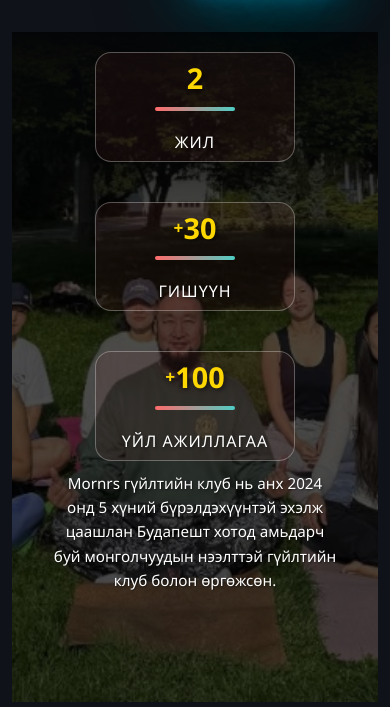
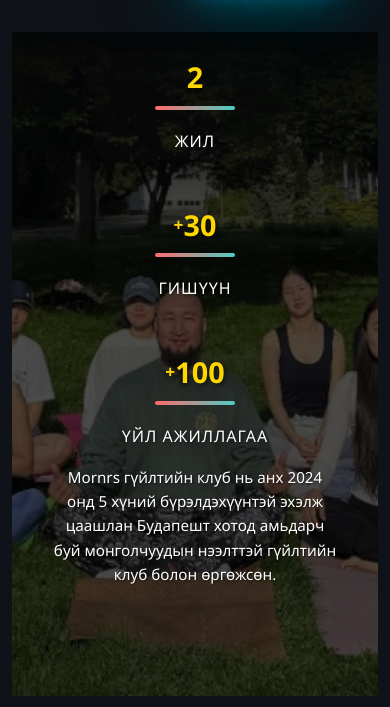
Before and after one commit to dkaezn/mornrs, a plain HTML site: page about.html in a window 390 px wide. Shown: the part 137-844 px from the top of the page. Drawn offline with Linux system fonts and the light colour scheme.

```diff
--- a/styles.css
+++ b/styles.css
@@ -1846,8 +1846,8 @@
     width: 100%;
     max-width: 200px;
     text-align: center;
-    background: rgba(135, 60, 60, 0.108);
-    border:  1px solid rgba(255, 255, 255, 0.3);
+    background: rgba(27, 27, 27, 0.108);
+    border: none;
     border-radius: 16px;
     padding: 8px 0;
     box-shadow: none;
```
